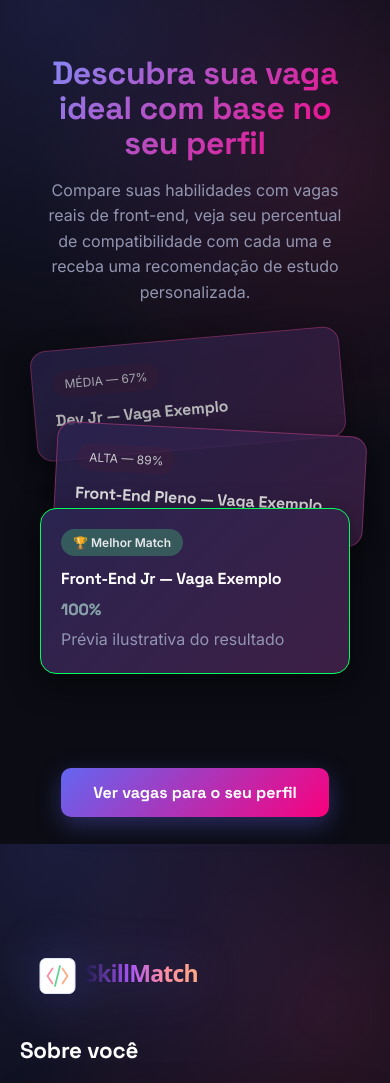
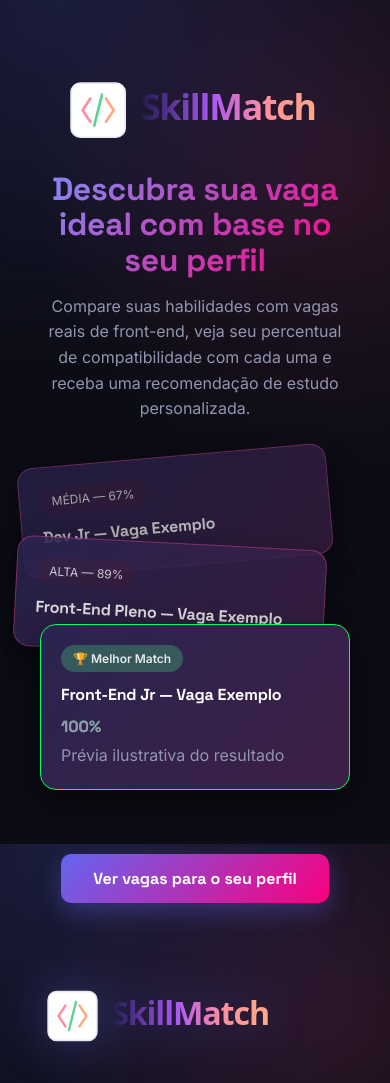
Before and after one commit to eubinacorrea/Skillmatch-web, a plain HTML site: page index.html in a window 390 px wide. Shown: the top 1083 px of the page. Drawn offline with Linux system fonts and the light colour scheme.

Commit message:
Atualização do hero e redesign visual

```diff
--- a/assets/scripts/ui.js
+++ b/assets/scripts/ui.js
@@ -69,15 +69,11 @@ function atualizarChipsHabilidades() {
 }
 
 async function analisarCompatibilidade() {
-  // 1. Mostra a mensagem de carregamento na tela
   containerVagas.innerHTML =
     '<p class="estado-carregamento">Procurando as melhores vagas...</p>';
 
   try {
-    // 2. O truque de mestre: pausa a execução por 2 segundos (2000 milissegundos)
-    await new Promise(resolve => setTimeout(resolve, 2000));
 
-    // 3. Depois dos 2 segundos, o código volta a rodar normalmente
     const dadosVagas = await buscarVagas();
     const vagas = dadosVagas.map(
       (v) =>
--- a/assets/styles/index.style.css
+++ b/assets/styles/index.style.css
@@ -56,10 +56,10 @@ header {
     position: relative;
 }
 
- img {
-    max-width: 200px;
+.logo-formulario {
+    max-width: 280px; /* ajuste esse valor até o tamanho que você quer */
     height: auto;
-    margin-bottom: 10px;
+    margin-bottom: 16px;
     filter: drop-shadow(0 0 24px rgba(99, 102, 241, 0.35));
 }
 
@@ -503,12 +503,6 @@ button[type="reset"]:hover {
     }
 }
 
-.hero-logo {
-    width: 100%; /* Força a respeitar o limite da tela mobile */
-    max-width: 400px; /* Limita o crescimento no desktop */
-    height: auto;
-    filter: drop-shadow(0 0 24px rgba(99, 102, 241, 0.35));
-}
 
 .hero h1 {
     /* Ordem corrigida: mínimo de 2rem, ideal de 6vw, máximo de 3.5rem */
@@ -545,8 +539,8 @@ button[type="reset"]:hover {
     transition: transform 0.15s ease, box-shadow 0.15s ease;
 
     /* ADICIONE ESTAS DUAS LINHAS: */
-    margin-top: -90px; /* Puxa o botão para cima, aproximando dos cards */
-    margin-bottom: 60px; /* Cria uma barreira de espaço, empurrando a mini logo para longe */
+    margin-top: 0px; /* Puxa o botão para cima, aproximando dos cards */
+    margin-bottom: 0px; /* Cria uma barreira de espaço, empurrando a mini logo para longe */
 }
 
 #btn-ver-vagas:hover {
@@ -564,7 +558,7 @@ button[type="reset"]:hover {
     flex: none; /* MÁGICA 1: Impede o navegador de esmagar o container no celular */
     width: 100%;
     max-width: 320px;
-    height: 420px; /* MÁGICA 2: Aumentamos a altura para caber todos os cards empilhados */
+    height: 300px; /* MÁGICA 2: Aumentamos a altura para caber todos os cards empilhados */
     margin: 30px auto;
 }
 
@@ -584,7 +578,7 @@ button[type="reset"]:hover {
 .card-3 {
     top: -30px;
     z-index: 1;
-    transform: rotate(-5deg) translateX(-7px);
+    transform: rotate(-5deg) translateX(-20px);
     background: linear-gradient(135deg, #2A2450, #3D1F45);
     border-color: rgba(236, 72, 153, 0.5);
     opacity: 0.7;
@@ -593,7 +587,7 @@ button[type="reset"]:hover {
 .card-2 {
     top: 60px;
     z-index: 2;
-    transform: rotate(3deg) translateX(15px);
+    transform: rotate(3deg) translateX(-25px);
     background: linear-gradient(135deg, #2A2450, #3D1F45);
     border-color: rgba(236, 72, 153, 0.5);
     opacity: 0.85;
--- a/index.html
+++ b/index.html
@@ -20,7 +20,8 @@
         <section class="hero">
             <div class="hero-grid">
                 <div class="hero-texto">
-
+                    <img src="./assets/img/gemini-svg.svg"
+                        alt="Logo SkillMatch: ícone de código e nome da marca, Front-End Developer" class="hero-logo">
                     <h1>Descubra sua vaga ideal com base no seu perfil</h1>
                     <p>Compare suas habilidades com vagas reais de front-end, veja seu percentual de compatibilidade com
                         cada uma e receba uma recomendação de estudo personalizada.</p>
@@ -54,7 +55,7 @@
 
             <form id="form-perfil">
                 <img src="./assets/img/gemini-svg.svg"
-                    alt="Logo SkillMatch: ícone de código e nome da marca, Front-End Developer">
+                    alt="Logo SkillMatch: ícone de código e nome da marca, Front-End Developer" class="logo-formulario">
                 <h2>Sobre você</h2>
                 <!-- Card 1: Dados Básicos -->
                 <div class="card-input">
@@ -92,7 +93,7 @@
 
         <section class="secao-resultados" aria-label="Vagas Recomendadas">
             <h2>Vagas Recomendadas</h2>
-            <div id="container-vagas">
+            <div id="container-vagas" aria-live="polite">
                 <p>Preencha seu perfil para ver as vagas recomendadas.</p>
             </div>
 
```
